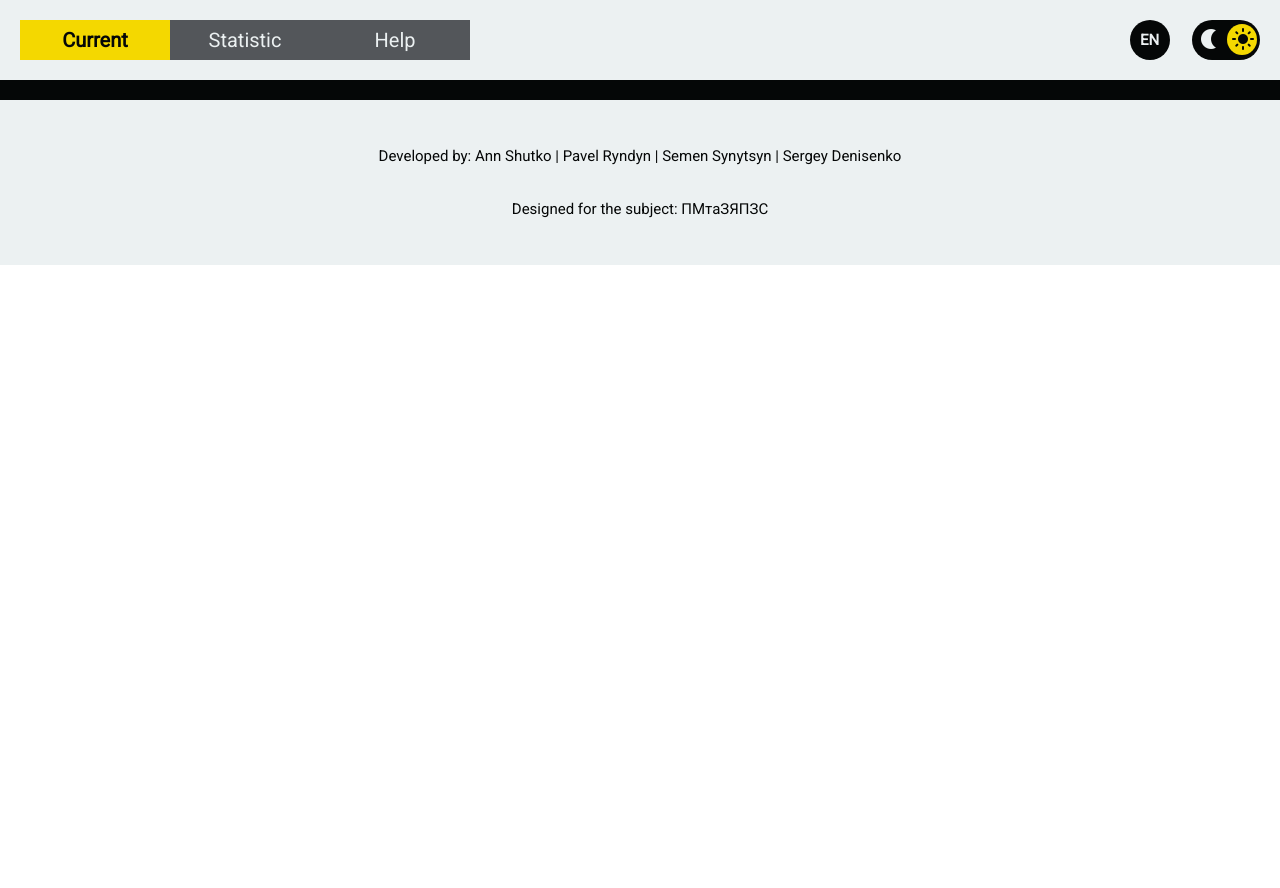
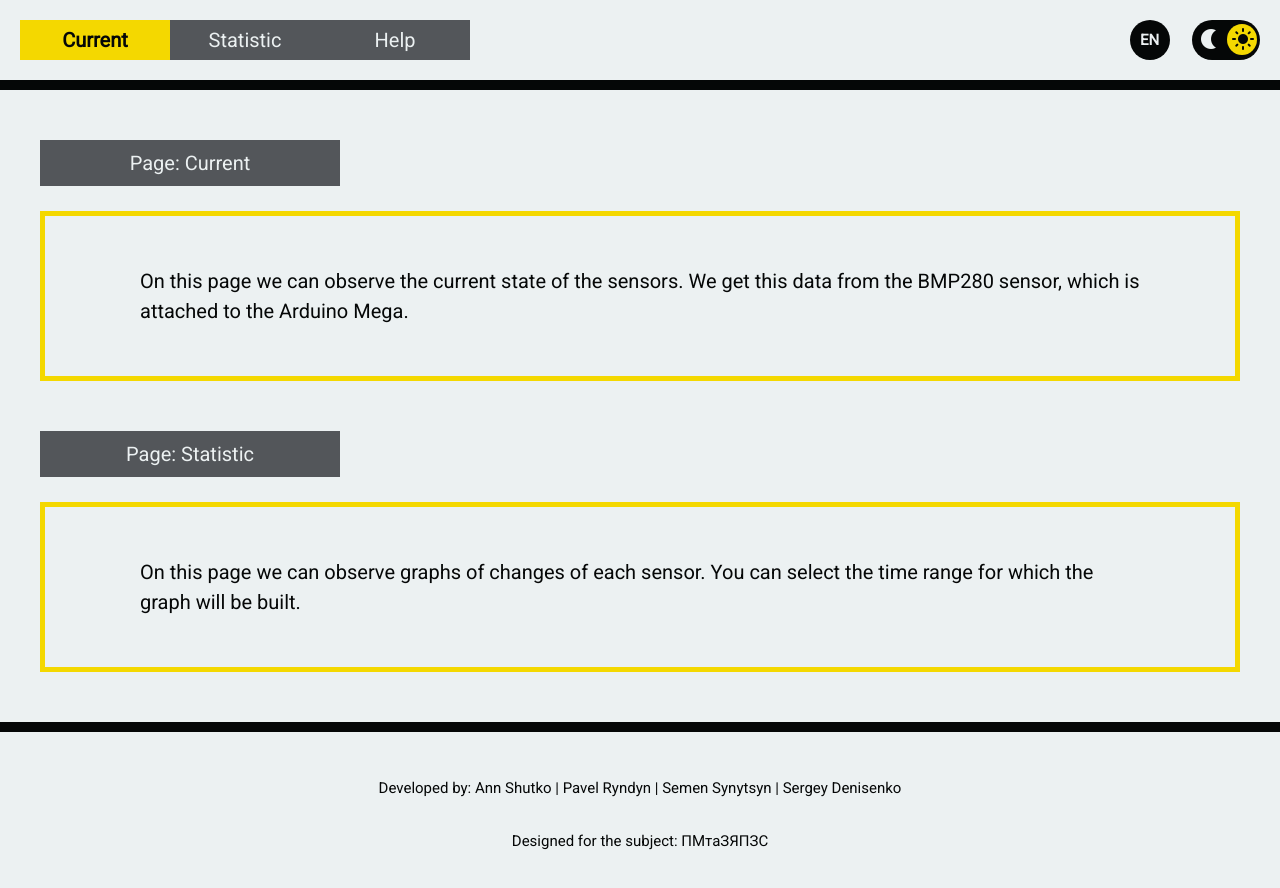
Before and after one commit to SSSenia/rrms-angular, an Angular app: page /help in a window 1280 px wide. Shown: the top 888 px of the page. Before the commit the page ends 800 px from the top, so only its background shows below. Built offline with nearby package versions, Linux system fonts and the light colour scheme.

Commit message:
help layout completed

```diff
--- a/src/app/app.component.scss
+++ b/src/app/app.component.scss
@@ -0,0 +1,4 @@
+main{
+    background: var(--main);
+    transition-duration: 1s;
+}
--- a/src/app/content/current-page/current-page.component.scss
+++ b/src/app/content/current-page/current-page.component.scss
@@ -1,6 +1,12 @@
 .wrapper {
     position: relative;
     padding: 100px;
+    min-height: calc(100vh - 265px);
+
+    *{
+        transition-duration: 1s;
+        z-index: 3;
+    }
 
     .wrapper__img {
         background-color: var(--main);
@@ -11,7 +17,7 @@
         right: 0;
         width: 100%;
         height: 100%;
-        z-index: -2;
+        z-index: 1;
         object-fit: cover;
     }
 
@@ -25,15 +31,13 @@
         right: 0;
         width: 100%;
         height: 100%;
-        z-index: -1;
-    }
-
-    *{
-        transition-duration: 1s;
+        z-index: 2;
     }
 }
 
 .time {
+    position: relative;
+    // z-index: 3;
     font-family:'Gill Sans', 'Gill Sans MT', Calibri, 'Trebuchet MS', sans-serif;
     font-weight: 800;
     font-size: 96px;
--- a/src/app/content/help-page/help-page.component.html
+++ b/src/app/content/help-page/help-page.component.html
@@ -0,0 +1,10 @@
+<div class="wrapper">
+    <div class="article">
+        <div class="article__header">Page: Current</div>
+        <div class="article__content">On this page we can observe the current state of the sensors. We get this data from the BMP280 sensor, which is attached to the Arduino Mega.</div>
+    </div>
+    <div class="article">
+        <div class="article__header">Page: Statistic</div>
+        <div class="article__content">On this page we can observe graphs of changes of each sensor. You can select the time range for which the graph will be built.</div>
+    </div>
+</div>
--- a/src/app/content/help-page/help-page.component.scss
+++ b/src/app/content/help-page/help-page.component.scss
@@ -0,0 +1,30 @@
+.wrapper {
+    margin: 0 auto;
+    width: 1200px;
+    min-height: calc(100vh - 265px);
+    padding: 25px 0;
+    *{
+        transition-duration: 1s;
+    }
+}
+
+.article {
+    padding: 25px 0;
+
+    .article__header {
+        padding: 8px 30px;
+        width: 300px;
+        text-align: center;
+        margin-bottom: 25px;
+        background: var(--neutral);
+        color: var(--light);
+        font-size: 20px;
+    }
+
+    .article__content {
+        font-size: 20px;
+        color: var(--contrast);
+        padding: 50px 95px;
+        border: 5px solid var(--accent);
+    }
+}
```
